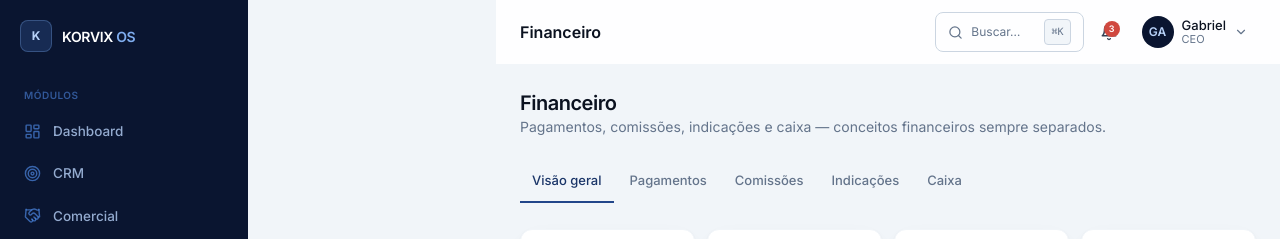
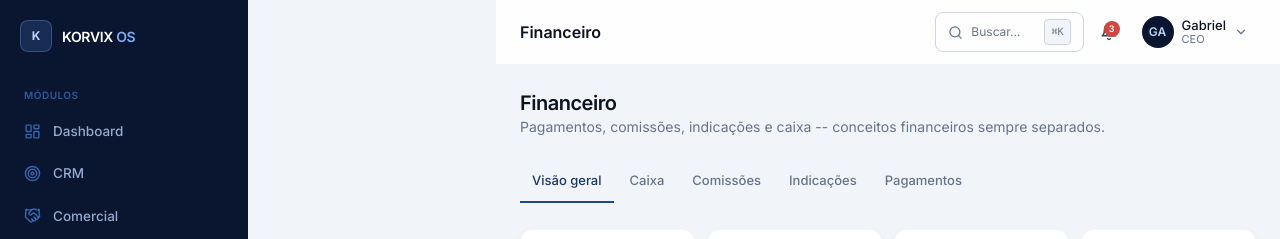
Before and after one commit to japax90-commits/KORVIX-OS, a Next.js app: page /financeiro in a window 1280 px wide. Shown: the top 239 px of the page. Built offline with nearby package versions, Linux system fonts and the light colour scheme.

Commit message:
fix: separar FinanceSubnav da pagina financeira

```diff
--- /dev/null
+++ b/app/(protected)/financeiro/FinanceSubnav.tsx
@@ -0,0 +1,33 @@
+"use client";
+
+import Link from "next/link";
+
+const subnav = [
+  { href: "/financeiro", label: "Visão geral" },
+  { href: "/financeiro/caixa", label: "Caixa" },
+  { href: "/financeiro/comissoes", label: "Comissões" },
+  { href: "/financeiro/indicacoes", label: "Indicações" },
+  { href: "/financeiro/pagamentos", label: "Pagamentos" },
+];
+
+export function FinanceSubnav({ active }: { active: string }) {
+  return (
+    <div className="-mx-4 overflow-x-auto px-4 sm:mx-0 sm:px-0">
+      <div className="flex gap-1 border-b border-ink-100 pb-px">
+        {subnav.map((item) => (
+          <Link
+            key={item.href}
+            href={item.href}
+            className={`whitespace-nowrap border-b-2 px-3 py-2.5 text-[13px] font-medium ${
+              active === item.href
+                ? "border-korvix-600 text-korvix-700"
+                : "border-transparent text-ink-500 hover:text-ink-900"
+            }`}
+          >
+            {item.label}
+          </Link>
+        ))}
+      </div>
+    </div>
+  );
+}
--- a/app/(protected)/financeiro/page.tsx
+++ b/app/(protected)/financeiro/page.tsx
@@ -1,6 +1,7 @@
 import Link from "next/link";
 import { Card, CardHeader } from "@/components/ui/Card";
 import { StatCard } from "@/components/ui/StatCard";
+import { FinanceSubnav } from "./FinanceSubnav";
 import { StatusBadge } from "@/components/ui/Badge";
 import { DataTable, type Column } from "@/components/ui/Table";
 import { Wallet, TrendingDown, PiggyBank, AlertTriangle } from "lucide-react";
@@ -14,29 +15,6 @@ const subnav = [
   { href: "/financeiro/indicacoes", label: "Indicações" },
   { href: "/financeiro/caixa", label: "Caixa" },
 ];
-
-export function FinanceSubnav({ active }:
-{ active: string }) {
-  return (
-    <div className="-mx-4 overflow-x-auto px-4 sm:mx-0 sm:px-0">
-      <div className="flex gap-1 border-b border-ink-100 pb-px">
-        {subnav.map((item) => (
-          <Link
-            key={item.href}
-            href={item.href}
-            className={`whitespace-nowrap border-b-2 px-3 py-2.5 text-[13px] font-medium ${
-              active === item.href
-                ? "border-korvix-600 text-korvix-700"
-                : "border-transparent text-ink-500 hover:text-ink-900"
-            }`}
-          >
-            {item.label}
-          </Link>
-        ))}
-      </div>
-    </div>
-  );
-}
 
 export default function FinanceiroPage() {
   const faturamento = payments.filter((p) => p.status === "pago").reduce((a, p) => a + p.amount, 0);
@@ -61,7 +39,7 @@ export default function FinanceiroPage() {
       <div>
         <h2 className="text-xl font-semibold tracking-tight text-ink-900">Financeiro</h2>
         <p className="text-sm text-ink-500">
-          Pagamentos, comissões, indicações e caixa — conceitos financeiros sempre separados.
+          Pagamentos, comissões, indicações e caixa -- conceitos financeiros sempre separados.
         </p>
       </div>
 
```
